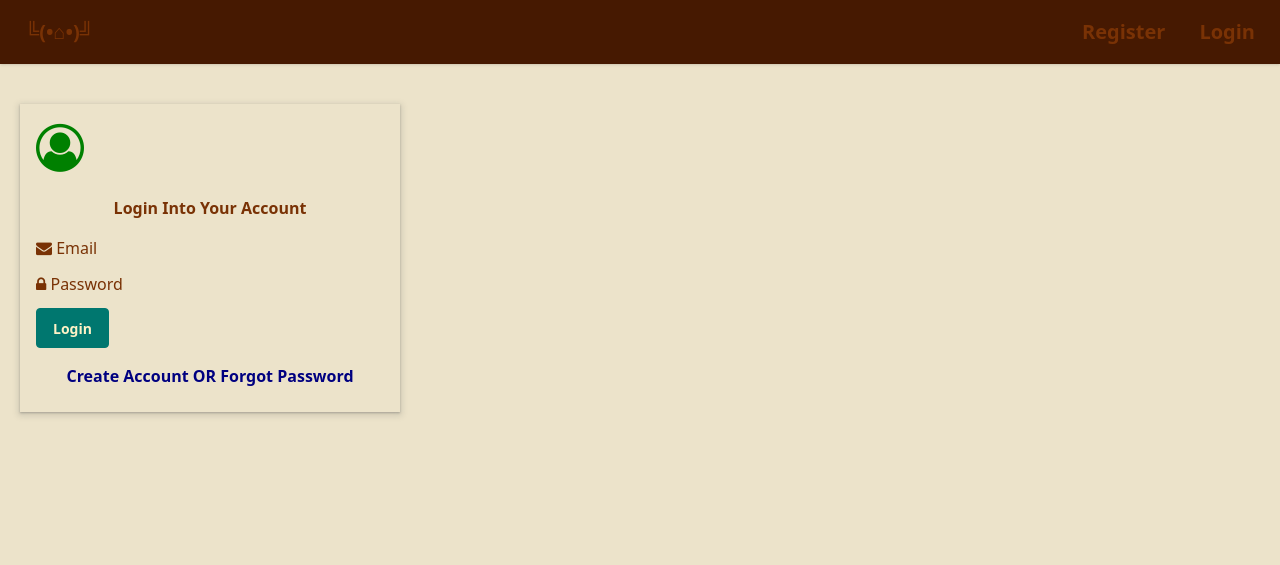
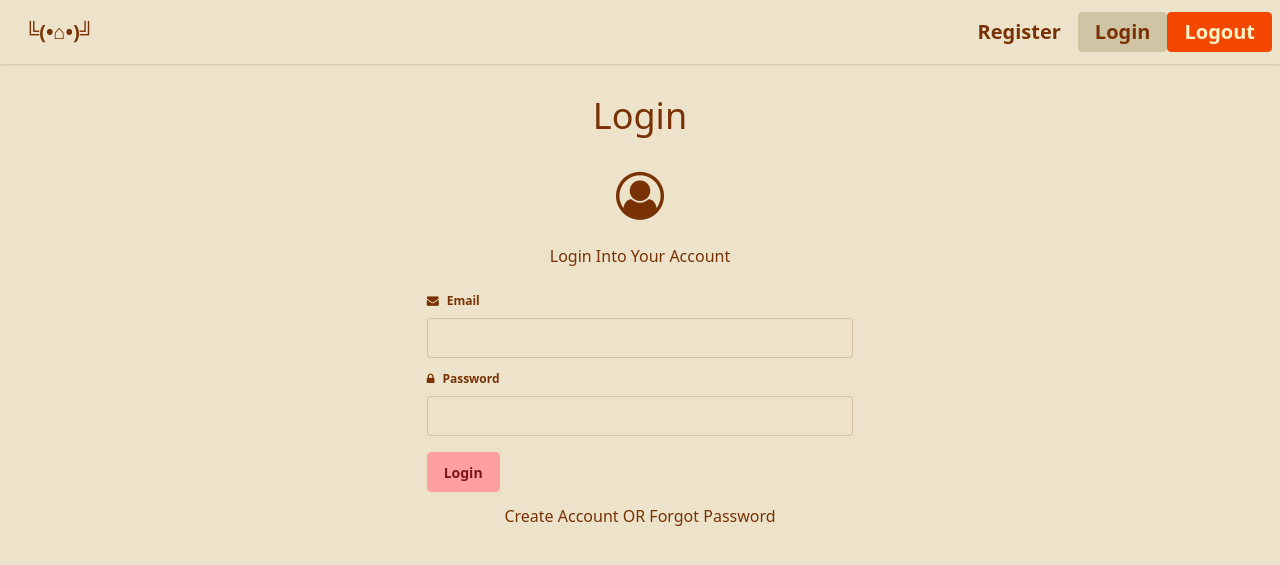
Before and after one commit to tvandemeer/simplebook, a PHP site: page /login.php in a window 1280 px wide. Shown: the top 565 px of the page. Run offline with PHP 8.4, Linux system fonts and the light colour scheme; the visitor is signed in with stand-in values (Sample User, id 1); a stand-in replaces the project's code that opens the database connection.

Commit message:
Commit often

```diff
--- a/public/login.php
+++ b/public/login.php
@@ -46,66 +46,56 @@ if ($_SERVER["REQUEST_METHOD"] == "POST") {
     <link rel="stylesheet" href=
 "https://cdnjs.cloudflare.com/ajax/libs/font-awesome/4.7.0/css/font-awesome.css">
 		<link href="output.css" rel="stylesheet">
+    <link rel="icon" type="image/x-icon" href="favicon.png">
     <title>Login</title>
 </head>
 
 <body>
-	<div class="navbar bg-amber-950 shadow-sm">
+	<div class="navbar shadow-sm">
     <div class="navbar-start">
       <a class="btn btn-ghost text-xl" href="index.php">╚(•⌂•)╝</a>
     </div>
     <div class="navbar-end">
       <a class="btn btn-ghost text-xl" href="register.php">Register</a>
-      <a class="btn btn-ghost text-xl">Login</a>
+      <a class="btn btn-active text-xl">Login</a>
+      <?php
+      if(array_key_exists('email', $_SESSION)) {
+        echo '<a class="btn btn-warning text-xl" href="logout.php">Logout</a>';
+      }
+      ?>
     </div>
 	</div>
 
-    <div class="container p-5 d-flex flex-column align-items-center">
+    <div class="xs:w-auto sm:w-2/3 md:w-1/2 lg:w-5/12 xl:w-1/3 2xl:w-1/4 mx-auto">
+      <h1 class="text-4xl text-center my-8">Login</h1>
         <?php if ($message): ?>
-            <div class="toast align-items-center text-white
-            <?php echo $toastClass; ?> border-0" role="alert"
-                aria-live="assertive" aria-atomic="true">
-                <div class="d-flex">
-                    <div class="toast-body">
-                        <?php echo $message; ?>
-                    </div>
-                    <button type="button" class="btn-close
-                    btn-close-white me-2 m-auto" data-bs-dismiss="toast"
-                        aria-label="Close"></button>
-                </div>
+        <div class="toast">
+          <div class="alert alert-<?php echo $toastClass; ?>">
+            <span><?php echo $message; ?></span>
+          </div>
+        </div>
+        <?php endif; ?>
+        <form action="" method="post">
+
+            <div class="text-center">
+                <i class="fa fa-user-circle-o fa-3x mt-1 mb-2"></i>
+                <h5 class="text-center p-4">Login Into Your Account</h5>
             </div>
-        <?php endif; ?>
-        <form action="" method="post" class="form-control mt-5 p-4"
-            style="height:auto; width:380px; box-shadow: rgba(60, 64, 67, 0.3)
-            0px 1px 2px 0px, rgba(60, 64, 67, 0.15) 0px 2px 6px 2px;">
-            <div class="row">
-                <i class="fa fa-user-circle-o fa-3x mt-1 mb-2"
-          style="text-align: center; color: green;"></i>
-                <h5 class="text-center p-4"
-          style="font-weight: 700;">Login Into Your Account</h5>
+            <fieldset class="fieldset">
+                <legend class="fieldset-legend"><i class="fa fa-envelope"></i> Email</legend>
+                <input type="text" name="email" id="email" class="input w-full" required>
+            </fieldset>
+            <fieldset class="fieldset">
+                <legend class="fieldset-legend"><i class="fa fa-lock"></i> Password</legend>
+                <input type="password" name="password" id="password" class="input w-full" required>
+            </fieldset>
+            <div class="mb-3 mt-3">
+                <button type="submit" class="btn btn-primary">Login</button>
             </div>
-            <div class="col-mb-3">
-                <label for="email"><i
-                  class="fa fa-envelope"></i> Email</label>
-                <input type="text" name="email" id="email"
-                  class="form-control" required>
-            </div>
-            <div class="col mb-3 mt-3">
-                <label for="password"><i
-                  class="fa fa-lock"></i> Password</label>
-                <input type="password" name="password" id="password"
-                  class="form-control" required>
-            </div>
-            <div class="col mb-3 mt-3">
-                <button type="submit"
-                  class="btn btn-success bg-success" style="font-weight: 600;">Login</button>
-            </div>
-            <div class="col mb-2 mt-4">
-                <p class="text-center"
-                  style="font-weight: 600; color: navy;"
-                  ><a href="./register.php"
-                        style="text-decoration: none;">Create Account</a> OR <a href="./resetpassword.php"
-                        style="text-decoration: none;">Forgot Password</a></p>
+            <div>
+                <p class="text-center">
+                  <a href="./register.php" >Create Account</a> OR <a href="./resetpassword.php">Forgot Password</a>
+                </p>
             </div>
         </form>
     </div>
--- a/public/output.css
+++ b/public/output.css
@@ -7,6 +7,8 @@
       "Segoe UI Emoji", "Segoe UI Symbol", "Noto Color Emoji";
     --font-mono: ui-monospace, SFMono-Regular, Menlo, Monaco, Consolas, "Liberation Mono",
       "Courier New", monospace;
+    --color-red-700: oklch(50.5% 0.213 27.518);
+    --color-red-800: oklch(44.4% 0.177 26.899);
     --color-amber-100: oklch(96.2% 0.059 95.617);
     --color-amber-200: oklch(92.4% 0.12 95.746);
     --color-amber-600: oklch(66.6% 0.179 58.318);
@@ -19,6 +21,7 @@
     --color-slate-700: oklch(37.2% 0.044 257.287);
     --color-slate-800: oklch(27.9% 0.041 260.031);
     --color-neutral-300: oklch(87% 0 0);
+    --color-neutral-700: oklch(37.1% 0 0);
     --color-mist-400: oklch(72.3% 0.014 214.4);
     --color-white: #fff;
     --spacing: 0.25rem;
@@ -628,6 +631,16 @@
       }
     }
   }
+  .btn-active {
+    @layer daisyui.l1.l2 {
+      --btn-bg: var(--btn-color, var(--color-base-200));
+      @supports (color: color-mix(in lab, red, red)) {
+        --btn-bg: color-mix(in oklab, var(--btn-color, var(--color-base-200)), #000 7%);
+      }
+      --btn-shadow: 0 0 0 0 oklch(0% 0 0/0), 0 0 0 0 oklch(0% 0 0/0);
+      isolation: isolate;
+    }
+  }
   .container {
     width: 100%;
     @media (width >= 40rem) {
@@ -793,9 +806,30 @@
     border-bottom-right-radius: var(--radius-lg);
     border-bottom-left-radius: var(--radius-lg);
   }
+  .border {
+    border-style: var(--tw-border-style);
+    border-width: 1px;
+  }
   .border-0 {
     border-style: var(--tw-border-style);
     border-width: 0px;
+  }
+  .border-2 {
+    border-style: var(--tw-border-style);
+    border-width: 2px;
+  }
+  .border-4 {
+    border-style: var(--tw-border-style);
+    border-width: 4px;
+  }
+  .border-neutral-700 {
+    border-color: var(--color-neutral-700);
+  }
+  .border-red-700 {
+    border-color: var(--color-red-700);
+  }
+  .border-red-800 {
+    border-color: var(--color-red-800);
   }
   .bg-amber-100 {
     background-color: var(--color-amber-100);
@@ -859,6 +893,13 @@
       --alert-color: var(--color-info);
     }
   }
+  .alert-warning {
+    @layer daisyui.l1.l2 {
+      color: var(--color-warning-content);
+      --alert-border-color: var(--color-warning);
+      --alert-color: var(--color-warning);
+    }
+  }
   .text-slate-800 {
     color: var(--color-slate-800);
   }
@@ -903,6 +944,12 @@
     @layer daisyui.l1.l2.l3 {
       --btn-color: var(--color-success);
       --btn-fg: var(--color-success-content);
+    }
+  }
+  .btn-warning {
+    @layer daisyui.l1.l2.l3 {
+      --btn-color: var(--color-warning);
+      --btn-fg: var(--color-warning-content);
     }
   }
   .sm\:w-2\/3 {
```
Also changed, not shown: public/index.php (+14 -2 lines), public/logout.php (added, +14 -0 lines), public/register.php (+28 -22 lines), simplebook.sql (+17 -5 lines).
